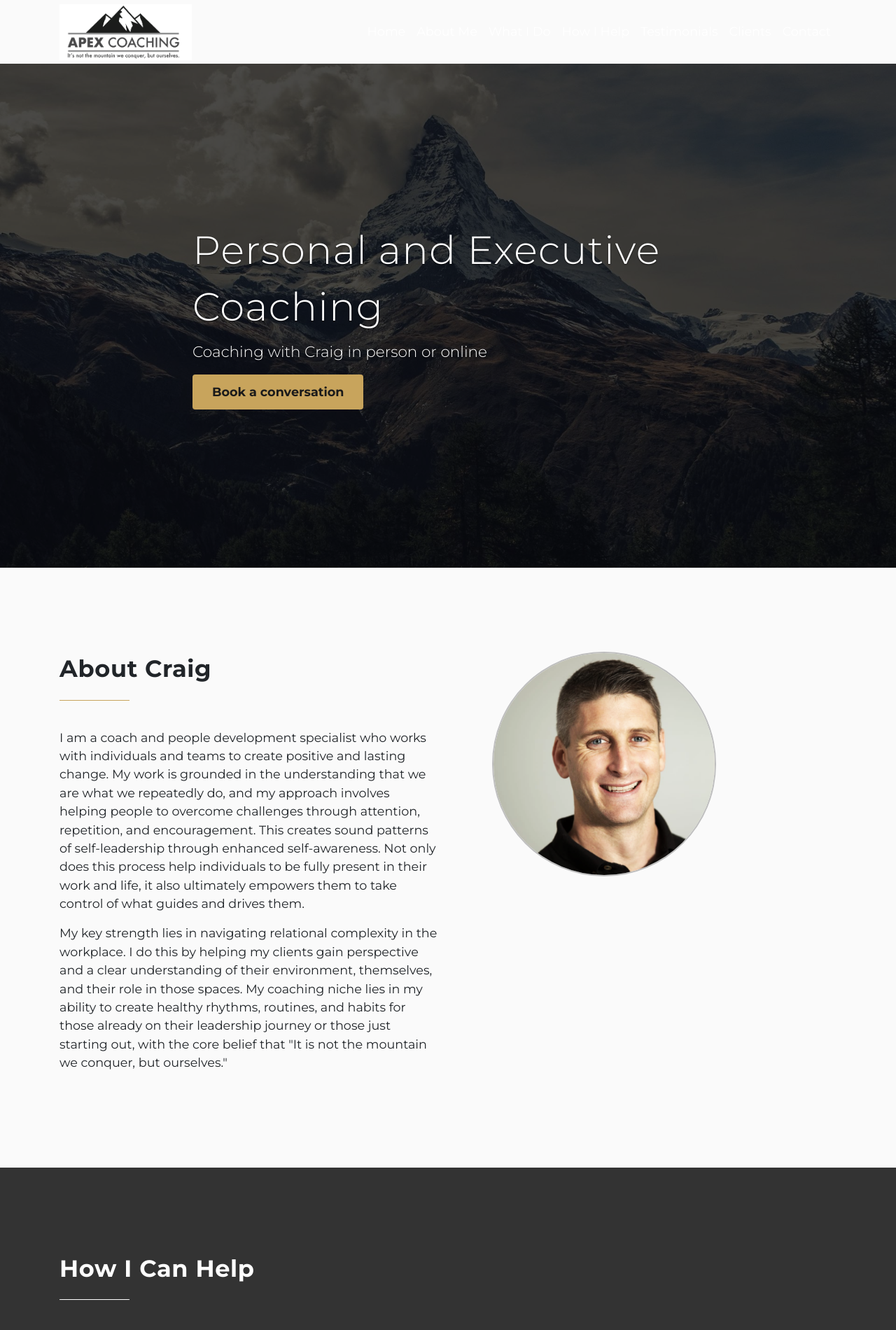
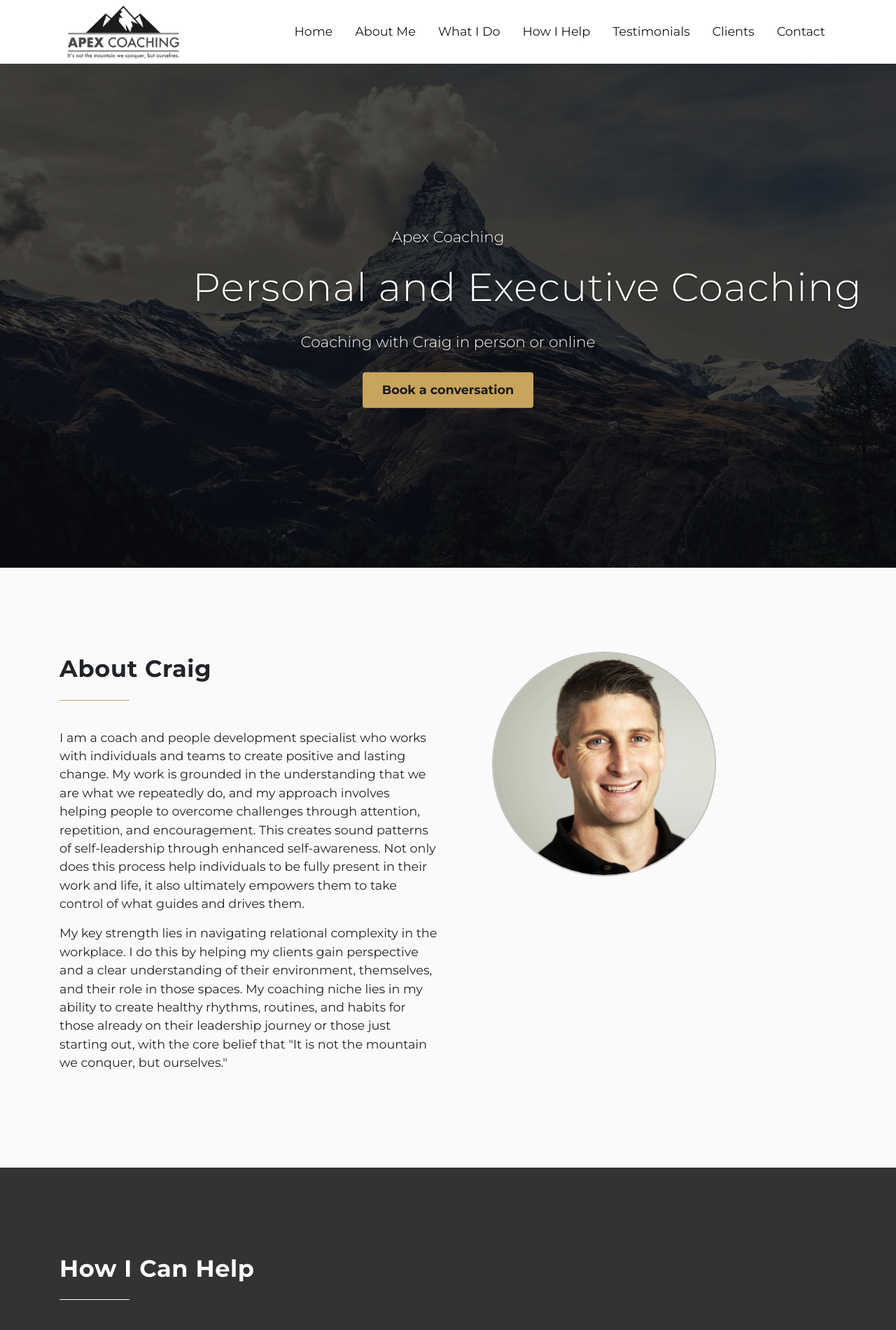
Before and after one commit to oosthuizenp/apexcoaching, a Jekyll site: the page built from index.html, in a window 1280 px wide. Shown: the top 1900 px of the page at 70% size. Built offline with Jekyll 4.4.1, drawn with Linux system fonts in a browser that asks for light colours; nearby versions of some CDN libraries; library files that are not in the unit come from our copies; some of the changed text lies outside the part shown.

Commit message:
fix: update header logos and navbar styles for improved visibility and responsiveness

```diff
--- a/_includes/header.html
+++ b/_includes/header.html
@@ -2,7 +2,8 @@
   <nav class="navbar navbar-expand-lg">
     <div class="container">
       <a href="/#intro" class="navbar-brand link-scroll">
-        <img src="/assets/img/logo/apex-white.png" alt="Apex Coaching" class="site-header__logo"></a>
+        <img src="/assets/img/logo/apex-white.png" alt="Apex Coaching" class="site-header__logo site-header__logo--dark">
+        <img src="/assets/img/logo/apex-logo-light.png" alt="Apex Coaching" class="site-header__logo site-header__logo--light"></a>
       <button type="button" data-toggle="collapse" data-target="#navbarSupportedContent"
         aria-controls="navbarSupportedContent" aria-expanded="false" aria-label="Toggle navigation"
         class="navbar-toggler navbar-toggler-right"><i class="fa fa-bars"></i></button>
--- a/assets/css/style.default.css
+++ b/assets/css/style.default.css
@@ -101,16 +101,37 @@
 *
 */
 nav.navbar {
-  background: transparent;
+  background: rgba(255, 255, 255, 0.96);
   padding-top: 0;
   padding-bottom: 0;
-  box-shadow: none;
+  box-shadow: 0 1px 0 rgba(17, 17, 17, 0.08);
   transition: background 0.3s, box-shadow 0.3s;
 }
 
+nav.navbar .container,
+nav.navbar .navbar-nav,
+nav.navbar .nav-link,
+nav.navbar .navbar-brand,
+nav.navbar .navbar-toggler {
+  align-items: center;
+}
+
+nav.navbar .navbar-nav,
+nav.navbar .nav-link,
+nav.navbar .navbar-brand {
+  display: inline-flex;
+}
+
 nav.navbar a.nav-link {
-  color: #fff;
+  color: #1a1a1a;
   transition: color 0.3s;
+}
+
+@media (min-width: 992px) {
+  .navbar-expand-lg .navbar-nav .nav-link {
+    padding-right: 1rem;
+    padding-left: 1rem;
+  }
 }
 
 nav.navbar a.nav-link.active,
@@ -128,27 +149,36 @@
   position: fixed;
   top: 0;
   left: 0;
-  background: #fff;
+  background: rgba(17, 17, 17, 0.94);
   z-index: 999;
-  box-shadow: 0 1px 0 #ddd;
+  box-shadow: 0 1px 0 rgba(255, 255, 255, 0.12);
 }
 
 nav.navbar.sticky a.nav-link {
-  color: #777;
+  color: #f5f5f5;
 }
 
 nav.navbar.sticky a.nav-link.active,
 nav.navbar.sticky a.nav-link:hover,
 nav.navbar.sticky a.nav-link:focus {
-  color: #1a1a1a;
+  color: #c8a45c;
 }
 
 nav.navbar.sticky a.nav-link.active {
-  border-bottom: 1px solid #1a1a1a;
+  border-bottom: 1px solid #c8a45c;
 }
 
 nav.navbar.sticky .site-header__logo {
-  filter: invert(1);
+  height: 64px;
+}
+
+nav.navbar.sticky .navbar-toggler {
+  color: #f5f5f5;
+  border-color: rgba(255, 255, 255, 0.25);
+}
+
+nav.navbar.sticky .navbar-toggler i {
+  color: #f5f5f5;
 }
 
 
@@ -171,7 +201,7 @@
   min-height: 550px;
   padding: 0;
   background-size: cover;
-  background-position: center center;
+  background-position: center top;
   overflow: hidden;
   /* background-attachment removed for mobile */
 
@@ -219,6 +249,17 @@
 
 .site-header__logo {
   height: 80px;
+  width: auto;
+  transition: height 0.3s ease;
+}
+
+.site-header__logo--light,
+nav.navbar.sticky .site-header__logo--dark {
+  display: none;
+}
+
+nav.navbar.sticky .site-header__logo--light {
+  display: block;
 }
 
 .hero__content {
--- a/index.html
+++ b/index.html
@@ -1,139 +1,4 @@
 ---
-layout: default
+layout: home
 page_id: home
 ---
-
-<!-- Hero -->
-<section id="intro" style="background-image: url('/assets/img/hero/double-exposure-bg.jpg');" class="hero">
-  <div class="hero__overlay"></div>
-  <div class="hero__content">
-    <div class="container clearfix">
-      <div class="row">
-        <div class="col-lg-8 col-md-12 mx-auto">
-          <h1>{{ site.data.sitetext.home.hero.heading }}</h1>
-          <p class="italic">{{ site.data.sitetext.home.hero.tagline }}</p>
-          <a href="#contact" class="btn-primary">{{ site.data.sitetext.home.hero.cta_text }}</a>
-        </div>
-      </div>
-    </div>
-  </div>
-</section>
-
-<!-- About -->
-<section id="about" class="about">
-  <div class="container">
-    <div class="row">
-      <div class="col-lg-6">
-        <h2 class="section-heading">{{ site.data.sitetext.home.about.heading }}</h2>
-        {% for para in site.data.sitetext.home.about.paragraphs %}
-        <p>{{ para }}</p>
-        {% endfor %}
-      </div>
-      <div class="col-lg-5 mx-auto">
-        <p><img src="/assets/img/profile/craig-stuart.png" alt="Craig Stuart" class="img-fluid rounded-circle" loading="lazy"></p>
-      </div>
-    </div>
-  </div>
-</section>
-
-<!-- How I Can Help -->
-<section id="howihelp" class="section--text section--inverse">
-  <div class="container">
-    <div class="row">
-      <div class="col-lg-12">
-        <h2 class="section-heading">{{ site.data.sitetext.home.how_i_help.heading }}</h2>
-        <div class="row">
-          <div class="col-md-6">
-            {% for para in site.data.sitetext.home.how_i_help.intro %}
-            <p>{{ para }}</p>
-            {% endfor %}
-          </div>
-          <div class="col-md-6">
-            <p>The people who benefit the most from my coaching are:</p>
-            <ul>
-              {% for benefit in site.data.sitetext.home.how_i_help.benefits %}
-              <li>{{ benefit }}</li>
-              {% endfor %}
-            </ul>
-          </div>
-        </div>
-      </div>
-    </div>
-  </div>
-</section>
-
-<!-- What I Do -->
-<section id="whatido" style="background-color: #eee">
-  <div class="container">
-    <div class="row services">
-      <div class="col-lg-12">
-        <h2 class="section-heading">{{ site.data.sitetext.home.services.heading }}</h2>
-        <div class="row">
-          {% for service in site.data.sitetext.home.services %}
-          <div class="col-md-4">
-            <div class="service-box">
-              <div class="service-box__icon"><i class="fa {{ service.icon }} fa-lg"></i></div>
-              <h5>{{ service.title }}</h5>
-              <p>{{ service.text }}</p>
-            </div>
-          </div>
-          {% endfor %}
-        </div>
-      </div>
-    </div>
-  </div>
-</section>
-
-<!-- Testimonials -->
-<section id="testimonials" class="testimonials">
-  <div class="container">
-    <div class="row">
-      <div class="col-lg-12">
-        <h2 style="color: #fff;" class="section-heading">{{ site.data.sitetext.home.testimonials.heading }}</h2>
-        {% for item in site.data.sitetext.home.testimonials.items %}
-        <div class="testimonial">
-          {% if item.image %}
-          <img src="{{ item.image }}" class="testimonial__img" alt="{{ item.name }}, {{ item.company }}" loading="lazy">
-          {% endif %}
-          <h3>{{ item.name }}{% if item.role %}, {{ item.role }}{% endif %}</h3>
-          <h4>{{ item.company }}</h4>
-          <p>
-            <i class="bx bxs-quote-alt-left testimonial__quote"></i>
-            {{ item.quote }}
-            <i class="bx b-xs-quote-alt-right testimonial__quote--right"></i>
-          </p>
-        </div>
-        {% endfor %}
-      </div>
-    </div>
-  </div>
-</section>
-
-<!-- Clients -->
-<section id="clients" class="clients">
-  <div class="container">
-    <h2 class="section-heading">{{ site.data.sitetext.home.clients.heading }}</h2>
-    <div class="row no-gutters clients__wrap clearfix wow fadeInUp">
-      {% for logo in site.data.sitetext.home.clients.logos %}
-      <div class="col-lg-3 col-md-4 col-6">
-        <div class="clients__logo">
-          <img src="{{ logo.src }}" class="img-fluid" alt="{{ logo.alt }}" loading="lazy">
-        </div>
-      </div>
-      {% endfor %}
-    </div>
-  </div>
-</section>
-
-<!-- FAQ -->
-<section id="faq" class="faq">
-  <div class="container">
-    <h2 class="section-heading">{{ site.data.sitetext.home.faq.heading }}</h2>
-    {% for item in site.data.sitetext.home.faq.items %}
-    <div class="faq__item">
-      <h3 class="faq__question">{{ item.question }}</h3>
-      <p class="faq__answer">{{ item.answer }}</p>
-    </div>
-    {% endfor %}
-  </div>
-</section>
```
Also changed, not shown: assets/img/social/favicon (2).png (renamed from assets/img/logo/favicon.png).
